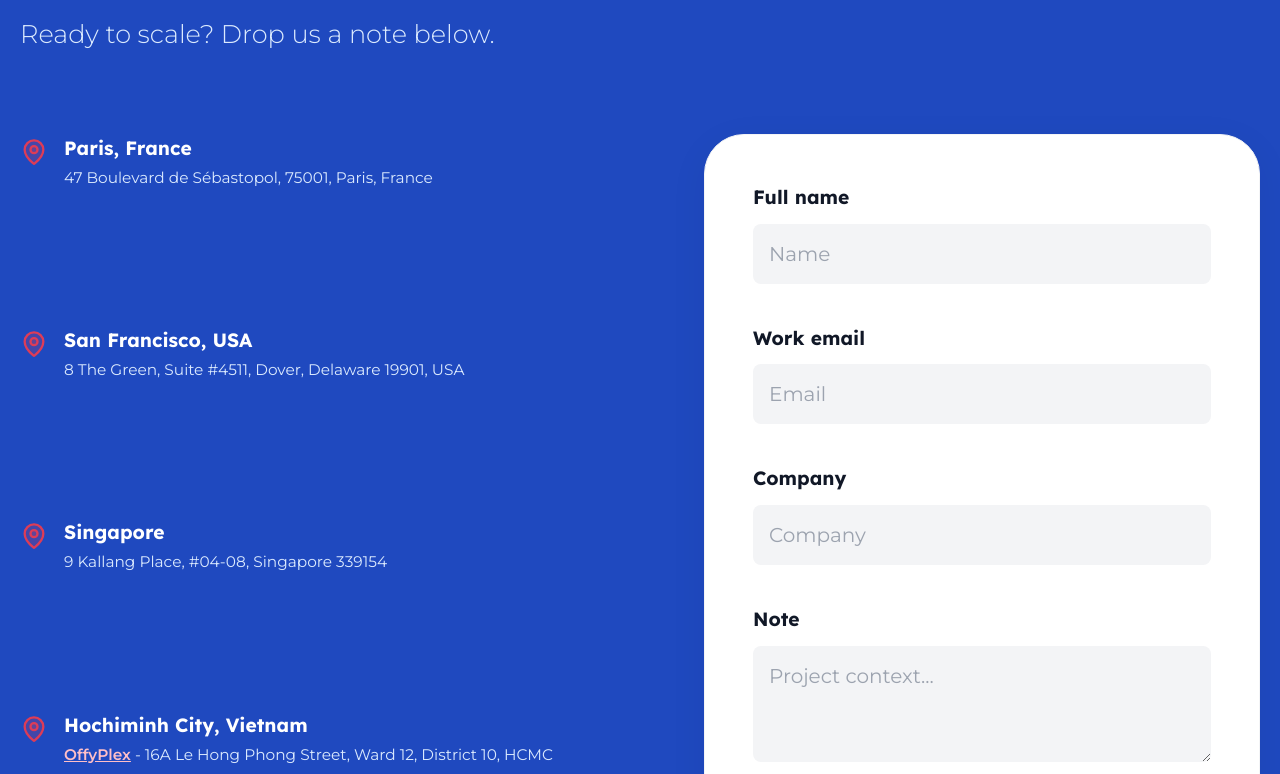
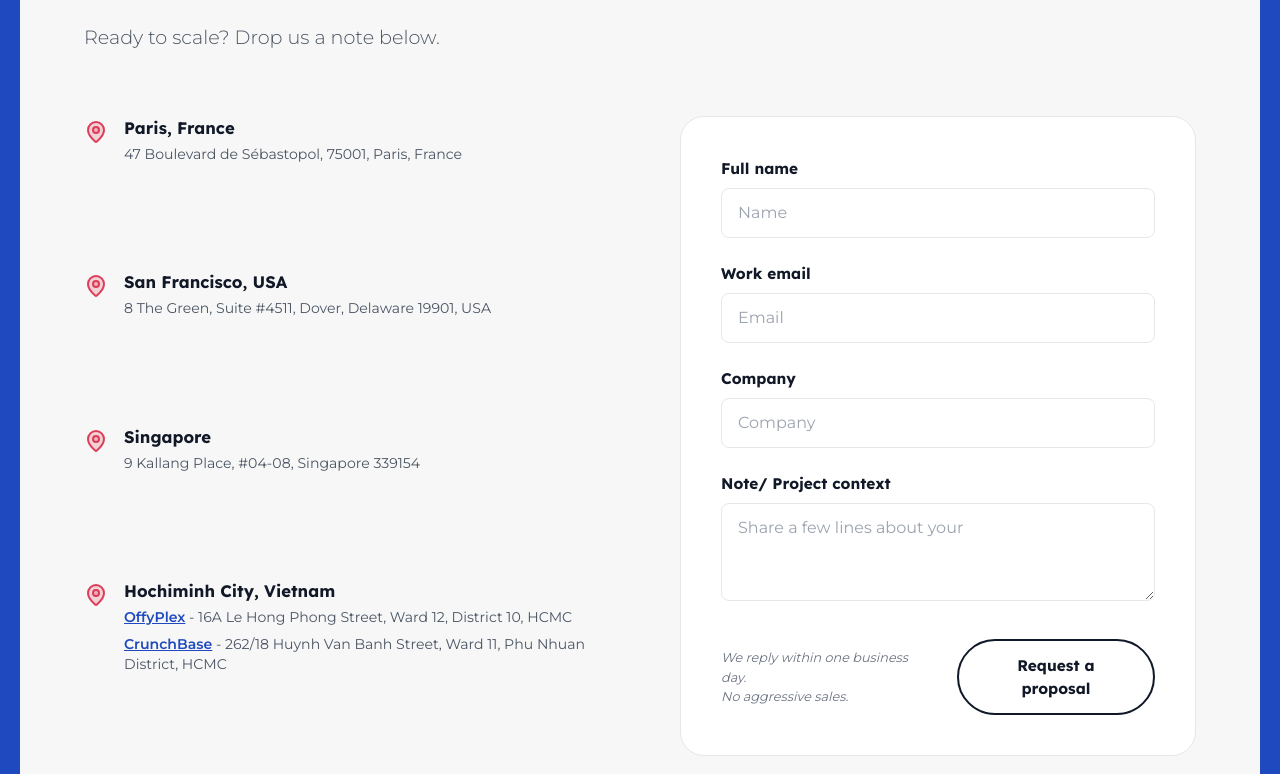
Before and after one commit to ClaimhSolair/officience-landing, a React (Vite) app: page / in a window 1280 px wide. Shown: the part 5893-6667 px from the top of the page. Built offline with nearby package versions, Linux system fonts and the light colour scheme.

Commit message:
Fix Contact section: blue outer bg, light gray inner card

```diff
--- a/components/Contact.tsx
+++ b/components/Contact.tsx
@@ -78,43 +78,45 @@ const Contact: React.FC<ContactProps> = ({ surveyData }) => {
     }
   };
 
-  const inputClasses = "w-full bg-[#F3F4F6] border-none rounded-lg px-4 py-3 md:py-4 text-base md:text-xl text-gray-900 outline-none transition-all duration-300 font-body placeholder:text-gray-400 focus:ring-2 focus:ring-primary/10";
+  const inputClasses = "w-full bg-white border border-gray-200 rounded-lg px-4 py-2 md:py-3 text-sm md:text-base text-gray-900 outline-none transition-all duration-300 font-body placeholder:text-gray-400 focus:ring-2 focus:ring-primary/10 focus:border-primary/30";
 
   return (
-    <section id="contact" className="py-12 md:py-24 rounded-3xl md:rounded-[3rem] my-4 md:my-6 w-full" style={{ backgroundColor: '#1F49BF' }}>
+    <section id="contact" className="py-6 md:py-12 my-4 md:my-6 w-full" style={{ backgroundColor: '#1F49BF' }}>
+      {/* Inner Card with #F7F7F7 background */}
       <div className="max-w-[1880px] mx-auto px-4 md:px-5">
-        <div className="mb-8 md:mb-20">
+        <div className="rounded-3xl md:rounded-[2.5rem] p-8 md:p-16" style={{ backgroundColor: '#F7F7F7' }}>
+          <div className="mb-8 md:mb-16">
             <h2
-            className="font-bold mb-4 md:mb-8 text-white leading-tight"
-            style={{ fontSize: 'clamp(36px, 6vw, 100px)' }}
+              className="font-bold mb-4 md:mb-6 text-gray-900 leading-tight"
+              style={{ fontSize: 'clamp(36px, 6vw, 80px)' }}
             >
               Let's Build Together
             </h2>
             <p
-            className="text-blue-100 font-body font-light"
-            style={{ fontSize: 'clamp(18px, 2vw, 32px)' }}
+              className="text-gray-600 font-body font-light"
+              style={{ fontSize: 'clamp(16px, 1.5vw, 24px)' }}
             >
               Ready to scale? Drop us a note below.
             </p>
           </div>
 
-        <div className="grid grid-cols-1 lg:grid-cols-2 gap-10 md:gap-32">
+          <div className="grid grid-cols-1 lg:grid-cols-2 gap-10 md:gap-20">
 
             <div className="grid grid-cols-1 md:grid-cols-1 gap-4 md:gap-6">
               {offices.map((office, idx) => (
                 <div key={idx} className="flex gap-3 md:gap-4">
-                <MapPin size={24} className="text-off-red flex-shrink-0 mt-1 md:size-[28px]" fill="currentColor" fillOpacity={0.2} />
+                  <MapPin size={20} className="text-off-red flex-shrink-0 mt-1 md:size-[24px]" fill="currentColor" fillOpacity={0.2} />
                   <div className="space-y-0.5 md:space-y-1">
                     <h4
-                    className="font-bold text-white"
-                    style={{ fontSize: 'clamp(18px, 1.5vw, 24px)' }}
+                      className="font-bold text-gray-900"
+                      style={{ fontSize: 'clamp(16px, 1.3vw, 22px)' }}
                     >
                       {office.city}
                     </h4>
                     {office.address ? (
                       <p
-                      className="text-blue-100 font-body leading-snug"
-                      style={{ fontSize: 'clamp(14px, 1.2vw, 20px)' }}
+                        className="text-gray-600 font-body leading-snug"
+                        style={{ fontSize: 'clamp(14px, 1.1vw, 18px)' }}
                       >
                         {office.address}
                       </p>
@@ -123,10 +125,10 @@ const Contact: React.FC<ContactProps> = ({ surveyData }) => {
                         {office.subOffices?.map((sub, sIdx) => (
                           <p
                             key={sIdx}
-                          className="text-blue-100 font-body leading-snug"
-                          style={{ fontSize: 'clamp(14px, 1.2vw, 20px)' }}
+                            className="text-gray-600 font-body leading-snug"
+                            style={{ fontSize: 'clamp(14px, 1.1vw, 18px)' }}
                           >
-                          <span className="text-[#FFBFC7] font-semibold underline">{sub.name}</span> - {sub.address}
+                            <span className="text-primary font-semibold underline">{sub.name}</span> - {sub.address}
                           </p>
                         ))}
                       </div>
@@ -136,12 +138,12 @@ const Contact: React.FC<ContactProps> = ({ surveyData }) => {
               ))}
             </div>
 
-          <div className="bg-white p-6 md:p-12 rounded-2xl md:rounded-[2.5rem] border border-gray-100 shadow-[0_10px_40px_rgba(0,0,0,0.05)]">
-            <form onSubmit={handleSubmit} className="space-y-4 md:space-y-10">
+          <div className="bg-white p-6 md:p-10 rounded-2xl md:rounded-[1.5rem] border border-gray-200">
+            <form onSubmit={handleSubmit} className="space-y-4 md:space-y-6">
               <div>
                 <label
-                  className="block font-bold text-gray-900 mb-2 md:mb-3"
-                  style={{ fontSize: 'clamp(18px, 1.5vw, 26px)' }}
+                  className="block font-bold text-gray-900 mb-2"
+                  style={{ fontSize: 'clamp(14px, 1.2vw, 18px)' }}
                 >
                   Full name
                 </label>
@@ -157,8 +159,8 @@ const Contact: React.FC<ContactProps> = ({ surveyData }) => {
               </div>
               <div>
                 <label
-                  className="block font-bold text-gray-900 mb-2 md:mb-3"
-                  style={{ fontSize: 'clamp(18px, 1.5vw, 26px)' }}
+                  className="block font-bold text-gray-900 mb-2"
+                  style={{ fontSize: 'clamp(14px, 1.2vw, 18px)' }}
                 >
                   Work email
                 </label>
@@ -174,8 +176,8 @@ const Contact: React.FC<ContactProps> = ({ surveyData }) => {
               </div>
               <div>
                 <label
-                  className="block font-bold text-gray-900 mb-2 md:mb-3"
-                  style={{ fontSize: 'clamp(18px, 1.5vw, 26px)' }}
+                  className="block font-bold text-gray-900 mb-2"
+                  style={{ fontSize: 'clamp(14px, 1.2vw, 18px)' }}
                 >
                   Company
                 </label>
@@ -190,44 +192,46 @@ const Contact: React.FC<ContactProps> = ({ surveyData }) => {
               </div>
               <div>
                 <label
-                  className="block font-bold text-gray-900 mb-2 md:mb-3"
-                  style={{ fontSize: 'clamp(18px, 1.5vw, 26px)' }}
+                  className="block font-bold text-gray-900 mb-2"
+                  style={{ fontSize: 'clamp(14px, 1.2vw, 18px)' }}
                 >
-                  Note
+                  Note/ Project context
                 </label>
                 <textarea
                   name="message"
                   rows={3}
                   value={formData.message}
                   onChange={handleInputChange}
-                  placeholder="Project context..."
+                  placeholder="Share a few lines about your"
                   className={inputClasses}
                 ></textarea>
               </div>
 
-              <div className="flex flex-col md:flex-row items-center justify-between gap-4 md:gap-8 pt-4">
+              <div className="flex flex-col md:flex-row items-center justify-between gap-4 md:gap-8 pt-2">
                 <div
-                  className="text-gray-500 font-body text-center md:text-left"
-                  style={{ fontSize: 'clamp(14px, 1.2vw, 20px)' }}
+                  className="text-gray-500 font-body text-center md:text-left italic"
+                  style={{ fontSize: 'clamp(12px, 1vw, 16px)' }}
                 >
-                  <p>Reply in one business day.</p>
+                  <p>We reply within one business day.</p>
+                  <p>No aggressive sales.</p>
                 </div>
                 <button
                   type="submit"
                   disabled={isSubmitting}
-                  className="bg-primary text-white md:bg-white md:text-gray-900 font-bold rounded-full transition-all border border-primary md:border-gray-900 flex justify-center items-center gap-2 w-full md:min-w-[280px]"
+                  className="bg-white text-gray-900 font-bold rounded-full transition-all border-2 border-gray-900 hover:bg-gray-900 hover:text-white flex justify-center items-center gap-2 w-full md:w-auto"
                   style={{
-                    paddingLeft: 'clamp(32px, 2vw, 40px)',
-                    paddingRight: 'clamp(32px, 2vw, 40px)',
-                    paddingTop: 'clamp(12px, 1vw, 20px)',
-                    paddingBottom: 'clamp(12px, 1vw, 20px)',
-                    fontSize: 'clamp(18px, 1.5vw, 26px)'
+                    paddingLeft: 'clamp(24px, 2vw, 32px)',
+                    paddingRight: 'clamp(24px, 2vw, 32px)',
+                    paddingTop: 'clamp(10px, 1vw, 14px)',
+                    paddingBottom: 'clamp(10px, 1vw, 14px)',
+                    fontSize: 'clamp(14px, 1.2vw, 18px)'
                   }}
                 >
-                  {isSubmitting ? <Loader2 className="animate-spin" size={24} /> : "Request proposal"}
+                  {isSubmitting ? <Loader2 className="animate-spin" size={20} /> : "Request a proposal"}
                 </button>
               </div>
             </form>
+          </div>
         </div>
         </div>
       </div>
```
Lines whose indentation alone changed are shown as unchanged.
